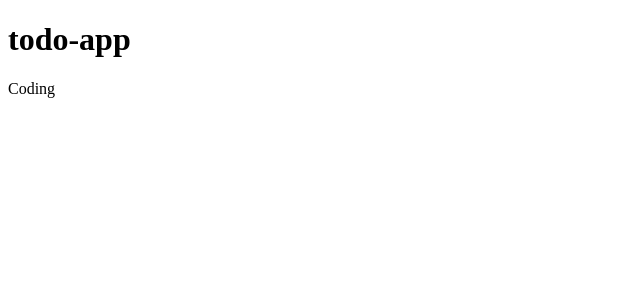
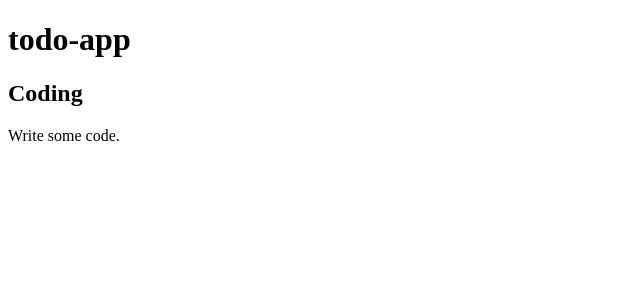
Before and after one commit to zondatw/angular-todo-app, an Angular app: page / in a window 1280 px wide. Shown: the top 300 px of the page, without its empty margins (0-640 px from the left). Built offline with nearby package versions, Linux system fonts and the light colour scheme.

Commit message:
Add new class: Todo

```diff
--- /dev/null
+++ b/src/app/todo.ts
@@ -0,0 +1,4 @@
+export class Todo {
+  "title": string;
+  "description": string;
+}
--- a/src/app/todos/todos.component.html
+++ b/src/app/todos/todos.component.html
@@ -1 +1,2 @@
-<p>{{todo}}</p>
+<h2>{{todo.title}}</h2>
+<div><span>{{todo.description}}</span></div>
--- a/src/app/todos/todos.component.ts
+++ b/src/app/todos/todos.component.ts
@@ -1,4 +1,6 @@
 import { Component, OnInit } from '@angular/core';
+
+import {Todo} from '../todo';
 
 @Component({
   selector: 'app-todos',
@@ -6,7 +8,10 @@ import { Component, OnInit } from '@angular/core';
   styleUrls: ['./todos.component.css']
 })
 export class TodosComponent implements OnInit {
-  todo = "Coding"
+  todo: Todo = {
+    title: "Coding",
+    description: "Write some code.",
+  }
 
   constructor() { }
 
```
